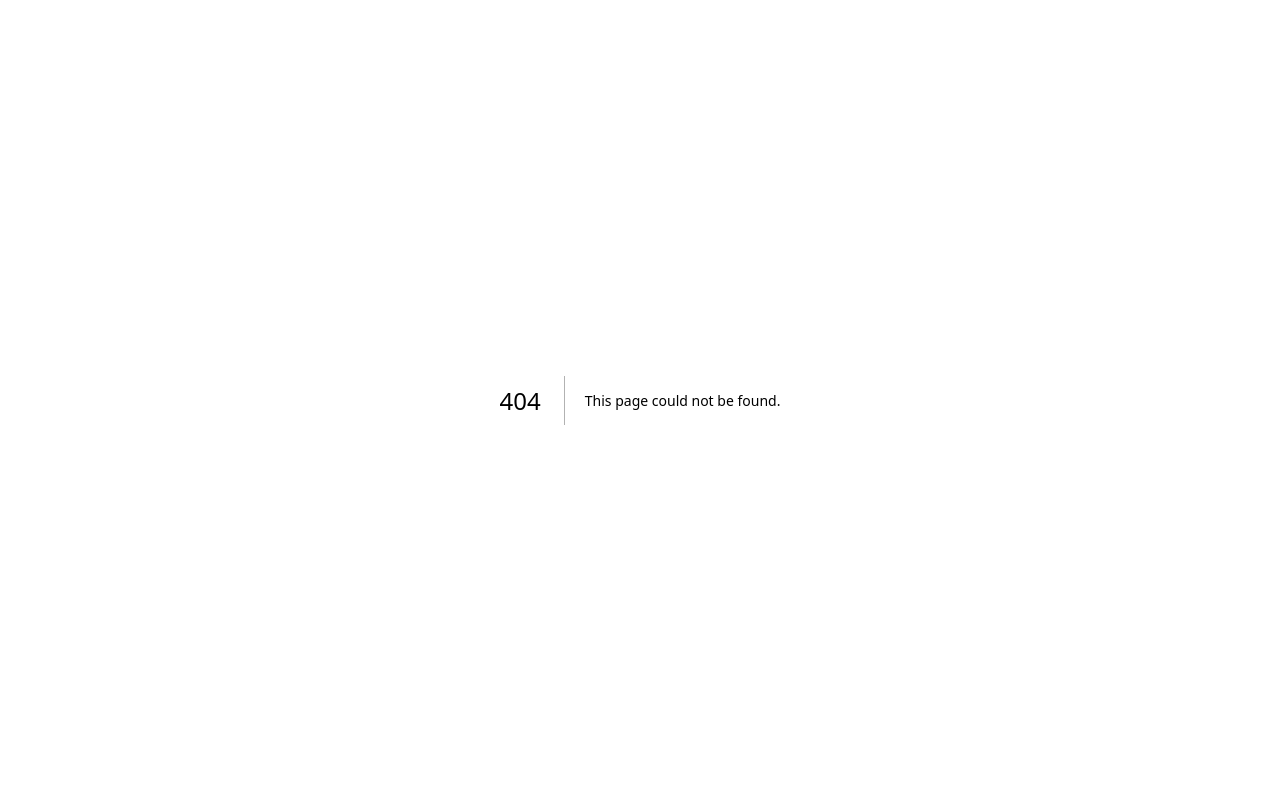
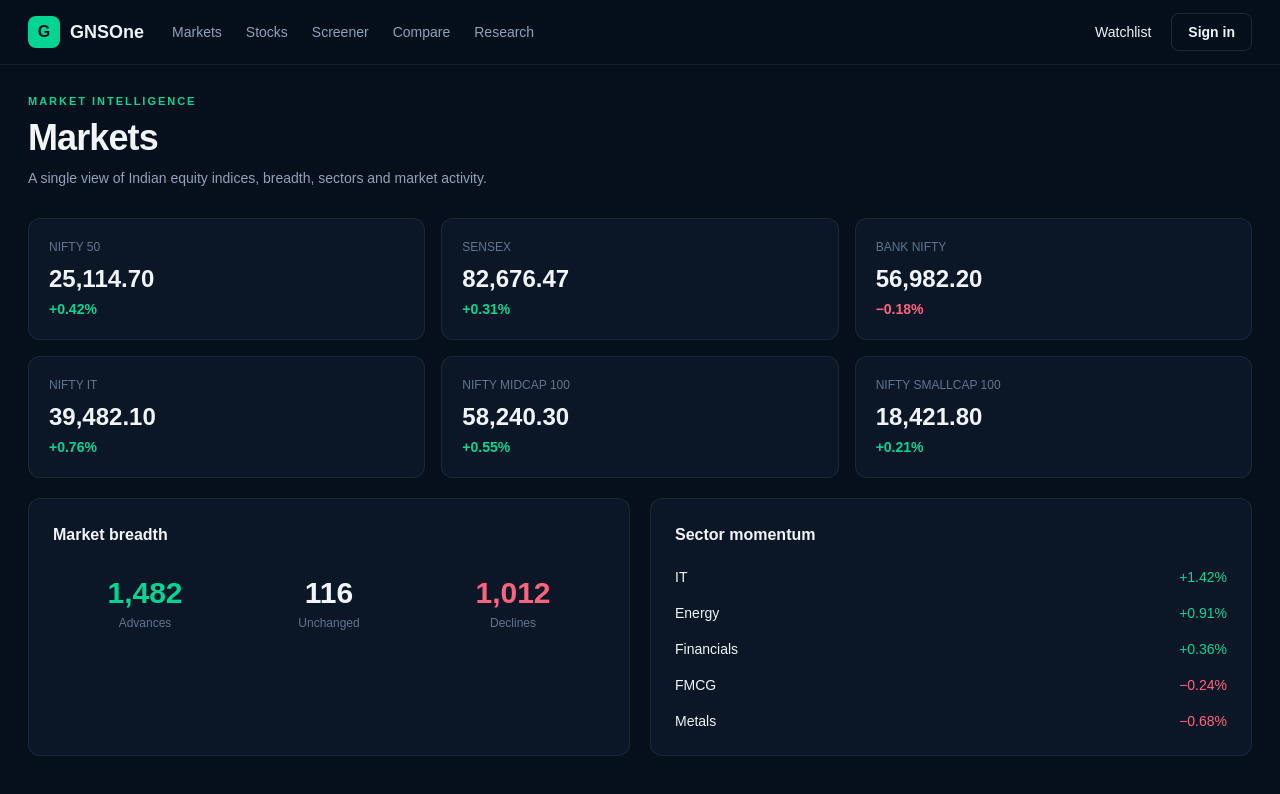
Before and after one commit to Mahi12091/Gnsone-new-, a Next.js app: page /markets in a window 1280 px wide. Before the commit this address had no page. Shown: the top 794 px of the page. Built offline with nearby package versions, Linux system fonts and the light colour scheme.

Commit message:
feat(ui): add market intelligence dashboard

```diff
--- /dev/null
+++ b/src/app/markets/page.tsx
@@ -0,0 +1,3 @@
+import { SiteShell, PageTitle, Card } from "@/components/site-shell";
+const indices=[['NIFTY 50','25,114.70','+0.42%'],['SENSEX','82,676.47','+0.31%'],['BANK NIFTY','56,982.20','−0.18%'],['NIFTY IT','39,482.10','+0.76%'],['NIFTY MIDCAP 100','58,240.30','+0.55%'],['NIFTY SMALLCAP 100','18,421.80','+0.21%']];
+export default function Markets(){return <SiteShell><PageTitle eyebrow="Market intelligence" title="Markets" description="A single view of Indian equity indices, breadth, sectors and market activity."/><div className="grid gap-4 md:grid-cols-3">{indices.map(i=><Card key={i[0]} className="p-5"><p className="text-xs text-slate-500">{i[0]}</p><p className="mt-2 text-2xl font-semibold">{i[1]}</p><p className={`mt-1 text-sm font-semibold ${i[2].startsWith('+')?'text-emerald-400':'text-rose-400'}`}>{i[2]}</p></Card>)}</div><div className="mt-5 grid gap-5 lg:grid-cols-2"><Card className="p-6"><h2 className="font-semibold">Market breadth</h2><div className="mt-7 grid grid-cols-3 text-center"><div><p className="text-3xl font-semibold text-emerald-400">1,482</p><p className="mt-1 text-xs text-slate-500">Advances</p></div><div><p className="text-3xl font-semibold">116</p><p className="mt-1 text-xs text-slate-500">Unchanged</p></div><div><p className="text-3xl font-semibold text-rose-400">1,012</p><p className="mt-1 text-xs text-slate-500">Declines</p></div></div></Card><Card className="p-6"><h2 className="font-semibold">Sector momentum</h2><div className="mt-5 space-y-4">{[['IT','+1.42%'],['Energy','+0.91%'],['Financials','+0.36%'],['FMCG','−0.24%'],['Metals','−0.68%']].map(x=><div key={x[0]} className="flex justify-between text-sm"><span>{x[0]}</span><span className={x[1].startsWith('+')?'text-emerald-400':'text-rose-400'}>{x[1]}</span></div>)}</div></Card></div></SiteShell>}
```
